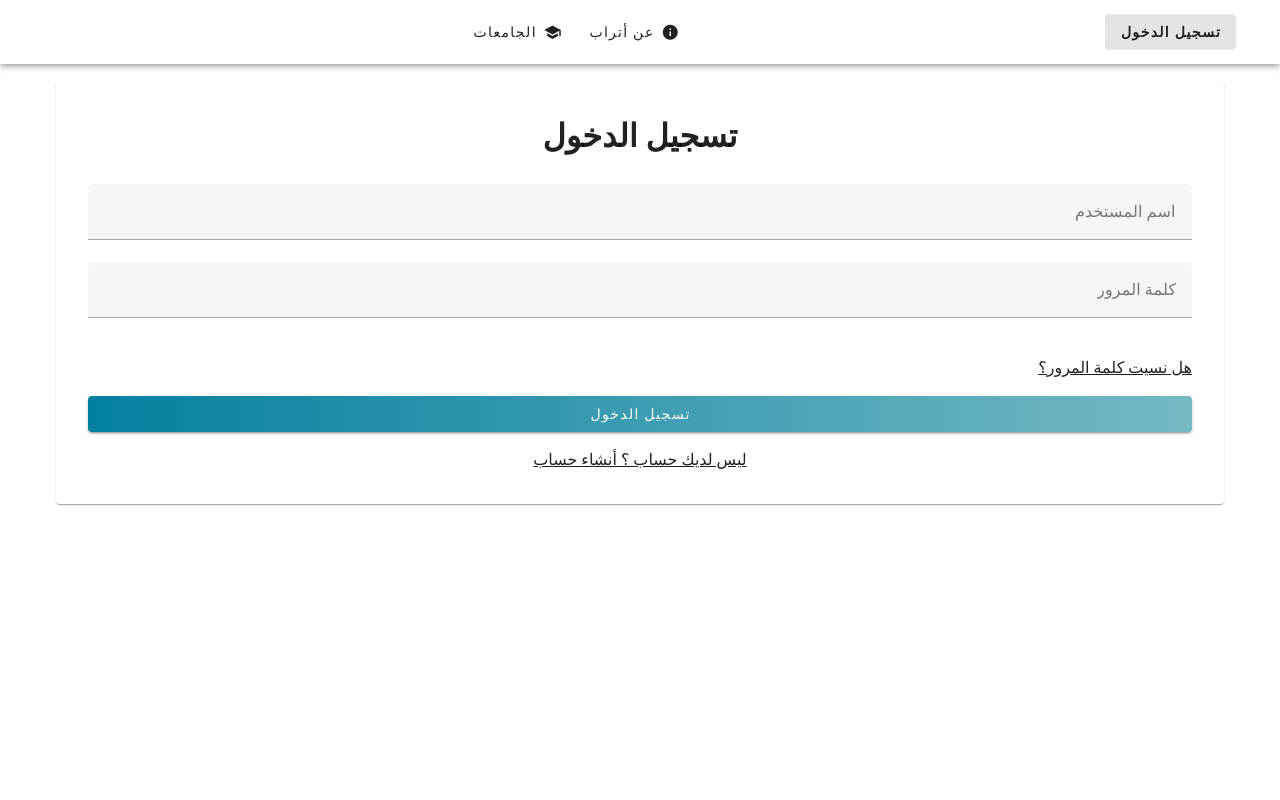
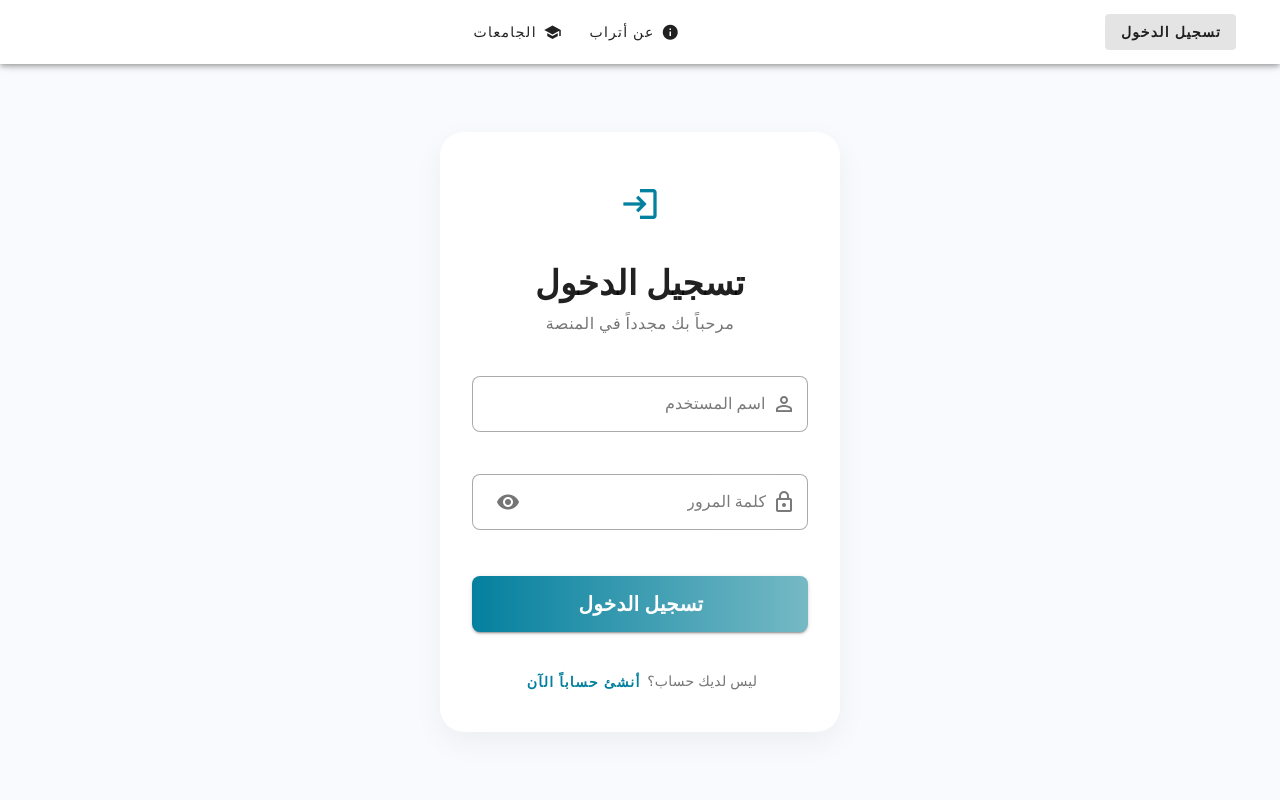
Before and after one commit to AboFawaz305/holberton-portfolio-project, a Vue app in the folder stage4/frontend/: page /login in a window 1280 px wide. Shown: the top 800 px of the page. Built offline with nearby package versions, Linux system fonts and the light colour scheme.

Commit message:
Updating UI (#101)
* added admin by pass domain
* updated registerationpage
* updated login page and fixed alerts

```diff
--- a/stage4/frontend/src/pages/LoginPage.vue
+++ b/stage4/frontend/src/pages/LoginPage.vue
@@ -4,6 +4,8 @@ import authService from '@/services/authService' // Import the authService
 export default {
   data() {
     return {
+      showPassword: false,
+      successOverlay: false,
       formData: {
         username: '',
         password: '',
@@ -23,8 +25,11 @@ export default {
   },
   methods: {
     async onSubmit() {
-      const isValid = await this.$refs.loginForm.validate() // Validate the form
-      if (!isValid) return
+      this.loginErrorMessage = ''
+      this.loginSucccessMessage = ''
+
+      const { valid } = await this.$refs.loginForm.validate()
+      if (!valid) return
 
       this.isRequestInProgress = true
 
@@ -35,13 +40,19 @@ export default {
           password: this.formData.password,
         })
 
+        this.isRequestInProgress = false // Stop button loading
+        this.successOverlay = true
         // Success message and redirect
         this.loginErrorMessage = ''
         this.loginSucccessMessage = 'تم تسجيل الدخول بنجاح'
-        setTimeout(() => this.$router.push('/organizations'), 1000)
+        setTimeout(() => this.$router.push('/organizations'), 1200)
       } catch (error) {
-        // Error handling
-        this.loginErrorMessage = `خطأ: ${error.message}`
+        const errorMap = {
+          INVALID_USERNAME: 'اسم المستخدم غير موجود',
+          INVALID_PASSWORD: 'كلمة المرور خاطئة',
+        }
+        this.loginErrorMessage =
+          errorMap[error.message] || 'فشل تسجيل الدخول، يرجى المحاولة مرة أخرى'
       } finally {
         this.isRequestInProgress = false
       }
@@ -51,71 +62,137 @@ export default {
 </script>
 
 <template>
-  <v-container class="justify-center">
-    <v-card class="pa-8" outlined>
+  <v-container fluid class="fill-height auth-bg py-10">
+    <v-overlay
+      v-model="successOverlay"
+      class="align-center justify-center"
+      persistent
+      scrim="primary"
+    >
+      <div class="text-center">
+        <v-progress-circular
+          indeterminate
+          color="white"
+          size="64"
+          width="6"
+          class="mb-4"
+        ></v-progress-circular>
+        <h2 class="text-h5 text-white font-weight-bold">جاري تحضير المنظمات...</h2>
+      </div>
+    </v-overlay>
+    <v-row justify="center">
+      <v-col cols="12" sm="8" md="6" lg="4">
+        <v-card rounded="xl" elevation="8" class="pa-8 shadow-card">
+          <div class="text-center mb-10">
+            <v-avatar color="primary-lighten-5" size="80" class="mb-4">
+              <v-icon color="primary" size="40">mdi-login</v-icon>
+            </v-avatar>
+            <h1 class="text-h4 font-weight-bold mb-2">تسجيل الدخول</h1>
+            <p class="text-body-1 text-grey-darken-1">مرحباً بك مجدداً في المنصة</p>
+          </div>
+
           <v-form ref="loginForm" @submit.prevent="onSubmit">
-        <!-- Title -->
-        <h1 class="text-center mb-6">تسجيل الدخول</h1>
-
-        <!-- Error and Success Messages -->
-        <v-alert v-if="loginErrorMessage" type="error" dismissible class="mb-4">
+            <v-expand-transition>
+              <v-alert
+                v-if="loginErrorMessage"
+                type="error"
+                variant="tonal"
+                rounded="lg"
+                class="mb-6"
+                closable
+                @click:close="loginErrorMessage = ''"
+              >
                 {{ loginErrorMessage }}
               </v-alert>
+            </v-expand-transition>
 
-        <v-alert v-if="loginSucccessMessage" type="success" dismissible class="mb-4">
+            <v-expand-transition>
+              <v-alert
+                v-if="loginSucccessMessage"
+                type="success"
+                variant="tonal"
+                rounded="lg"
+                class="mb-6"
+                closable
+                @click:close="loginSucccessMessage = ''"
+              >
                 {{ loginSucccessMessage }}
               </v-alert>
+            </v-expand-transition>
 
-        <!-- Username Field -->
             <v-text-field
+              v-model="formData.username"
               label="اسم المستخدم"
-          v-model="formData.username"
               :rules="[rules.required, rules.minLength(3), rules.maxLength(25)]"
-          outlined
+              variant="outlined"
+              rounded="lg"
+              color="primary"
+              prepend-inner-icon="mdi-account-outline"
+              class="mb-4"
               required
             />
 
-        <!-- Password Field -->
             <v-text-field
+              v-model="formData.password"
               label="كلمة المرور"
-          v-model="formData.password"
               :rules="[rules.required, rules.minLength(8), rules.maxLength(50)]"
-          type="password"
-          outlined
+              :type="showPassword ? 'text' : 'password'"
+              variant="outlined"
+              rounded="lg"
+              color="primary"
+              prepend-inner-icon="mdi-lock-outline"
+              class="mb-6"
               required
-        />
+            >
+              <template #append-inner>
+                <v-btn variant="text" icon tabindex="-1" @click="showPassword = !showPassword">
+                  <v-icon color="grey-darken-1">
+                    {{ showPassword ? 'mdi-eye-off' : 'mdi-eye' }}
+                  </v-icon>
+                </v-btn>
+              </template>
+            </v-text-field>
 
-        <!-- Forgot Password -->
-        <div class="my-4 text-right">
-          <a href="https://www.youtube.com/watch?v=dQw4w9WgXcQ"> هل نسيت كلمة المرور؟ </a>
-        </div>
-
-        <!-- Submit Button -->
             <v-btn
+              type="submit"
+              color="primary"
+              size="large"
+              block
+              rounded="lg"
+              elevation="2"
+              class="py-7 font-weight-bold text-h6 gradient-bg"
               :loading="isRequestInProgress"
               :disabled="isRequestInProgress"
-          type="submit"
-          block
-          color="primary"
-          class="gradient-bg"
             >
               تسجيل الدخول
             </v-btn>
 
-        <!-- Progress Indicator -->
-        <div v-if="isRequestInProgress" class="text-center mt-4">
-          <v-progress-circular indeterminate color="primary"></v-progress-circular>
-        </div>
-
-        <!-- Redirect to Register -->
-        <div class="text-center mt-4">
-          <RouterLink to="/register">ليس لديك حساب ؟ أنشاء حساب</RouterLink>
+            <div class="text-center mt-8 text-body-2 text-grey-darken-1">
+              ليس لديك حساب؟
+              <v-btn variant="text" color="primary" to="/register" class="px-1 font-weight-bold">
+                أنشئ حساباً الآن
+              </v-btn>
             </div>
           </v-form>
         </v-card>
+      </v-col>
+    </v-row>
   </v-container>
 </template>
 
 <style scoped>
-/* Add custom styles if needed */
+.auth-bg {
+  background-color: #f8fafd;
+}
+
+.shadow-card {
+  box-shadow: 0 10px 30px rgba(0, 0, 0, 0.05) !important;
+}
+
+.mb-4 {
+  margin-bottom: 20px !important;
+}
+.mb-6 {
+  margin-bottom: 24px !important;
+}
 </style>
--- a/stage4/frontend/src/pages/RegisterationPage.vue
+++ b/stage4/frontend/src/pages/RegisterationPage.vue
@@ -4,6 +4,7 @@ import authService from '@/services/authService' // Import the authService
 export default {
   data() {
     return {
+      showPassword: false,
       registerationForm: {
         firstname: '',
         lastname: '',
@@ -30,8 +31,11 @@ export default {
   },
   methods: {
     async onSubmit() {
-      const isValid = this.$refs.registerationForm.validate() // Validate the form
-      if (!isValid) return
+      this.registerationErrorMessage = ''
+      this.registerationSucccessMessage = ''
+
+      const { valid } = await this.$refs.registerationForm.validate()
+      if (!valid) return
 
       this.isRequestInProgress = true
 
@@ -51,7 +55,13 @@ export default {
         this.showVerificationDialog = true
       } catch (error) {
         // Error handling
-        this.registerationErrorMessage = error.message
+        const errorMap = {
+          USER_ALREADY_EXIST: 'اسم المستخدم أو البريد الإلكتروني مسجل مسبقاً',
+          'Registration failed': 'فشل الاتصال بالخادم، يرجى المحاولة لاحقاً',
+        }
+
+        this.registerationErrorMessage =
+          errorMap[error.message] || 'الرجاء التحقق من المعلومات المدخلة'
       } finally {
         this.isRequestInProgress = false
       }
@@ -65,70 +75,119 @@ export default {
 </script>
 
 <template>
-  <v-container class="justify-center">
-    <v-card outlined class="pa-8">
+  <v-container fluid class="fill-height auth-bg py-10">
+    <v-row justify="center">
+      <v-col cols="12" sm="10" md="8" lg="5">
+        <v-card rounded="xl" elevation="8" class="pa-8">
+          <div class="text-center mb-10">
+            <v-avatar color="primary-lighten-5" size="80" class="mb-4">
+              <v-icon color="primary" size="40">mdi-account-plus-outline</v-icon>
+            </v-avatar>
+            <h1 class="text-h4 font-weight-bold mb-2">إنشاء حساب جديد</h1>
+            <p class="text-body-1 text-grey-darken-1">أدخل بياناتك للانضمام إلينا</p>
+          </div>
+
           <v-form ref="registerationForm">
-        <!-- Title -->
-        <h2 class="text-center mb-6">إنشاء حساب جديد</h2>
-
-        <!-- Error and Success Messages -->
-        <v-alert v-if="registerationErrorMessage" type="error" dismissible class="mb-4">
+            <v-expand-transition>
+              <v-alert
+                v-if="registerationErrorMessage"
+                type="error"
+                variant="tonal"
+                rounded="lg"
+                class="mb-6"
+                closable
+                @click:close="registerationErrorMessage = ''"
+              >
                 {{ registerationErrorMessage }}
               </v-alert>
+            </v-expand-transition>
 
-        <v-alert v-if="registerationSucccessMessage" type="success" dismissible class="mb-4">
+            <v-expand-transition>
+              <v-alert
+                v-if="registerationSucccessMessage"
+                type="success"
+                variant="tonal"
+                rounded="lg"
+                class="mb-6"
+                @click:close="registerationSucccessMessage = ''"
+              >
                 {{ registerationSucccessMessage }}
               </v-alert>
+            </v-expand-transition>
 
-        <!-- First Name -->
+            <v-row dense class="mb-2">
+              <v-col cols="12" sm="6">
                 <v-text-field
-          label="الإسم الأول"
                   v-model="registerationForm.firstname"
                   :rules="[rules.required, rules.min(3), rules.max(25)]"
-          outlined
+                  label="الإسم الأول"
+                  variant="outlined"
+                  rounded="lg"
+                  color="primary"
+                  prepend-inner-icon="mdi-account-outline"
                   required
+                  class="mb-2"
+                />
+              </v-col>
+              <v-col cols="12" sm="6">
+                <v-text-field
+                  v-model="registerationForm.lastname"
+                  :rules="[rules.required, rules.min(3), rules.max(25)]"
+                  label="الإسم الأخير"
+                  variant="outlined"
+                  rounded="lg"
+                  color="primary"
+                  required
+                  class="mb-2"
+                />
+              </v-col>
+            </v-row>
+
+            <v-text-field
+              v-model="registerationForm.username"
+              :rules="[rules.required, rules.min(3), rules.max(25)]"
+              label="إسم المستخدم"
+              variant="outlined"
+              rounded="lg"
+              color="primary"
+              prepend-inner-icon="mdi-at"
+              required
+              class="mb-4"
             />
 
-        <!-- Last Name -->
             <v-text-field
-          label="الإسم الأخير"
-          v-model="registerationForm.lastname"
-          :rules="[rules.required, rules.min(3), rules.max(25)]"
-          outlined
+              v-model="registerationForm.email"
+              :rules="[rules.required, rules.email]"
+              label="البريد الإلكتروني"
+              variant="outlined"
+              rounded="lg"
+              color="primary"
+              prepend-inner-icon="mdi-email-outline"
               required
+              class="mb-4"
             />
 
-        <!-- Username -->
             <v-text-field
-          label="إسم المستخدم"
-          v-model="registerationForm.username"
-          :rules="[rules.required, rules.min(3), rules.max(25)]"
-          outlined
-          required
-        />
-
-        <!-- Email -->
-        <v-text-field
-          label="الإيميل"
-          v-model="registerationForm.email"
-          :rules="[rules.required, rules.email]"
-          outlined
-          required
-        />
-
-        <!-- Password -->
-        <v-text-field
-          label="كلمة السر"
               v-model="registerationForm.password"
               :rules="[rules.required, rules.min(8), rules.max(50)]"
-          type="password"
-          outlined
-          required
-        />
+              label="كلمة السر"
+              :type="showPassword ? 'text' : 'password'"
+              variant="outlined"
+              rounded="lg"
+              color="primary"
+              prepend-inner-icon="mdi-lock-outline"
+              class="mb-4"
+            >
+              <template #append-inner>
+                <v-btn variant="text" icon tabindex="-1" @click="showPassword = !showPassword">
+                  <v-icon color="grey-darken-1">
+                    {{ showPassword ? 'mdi-eye-off' : 'mdi-eye' }}
+                  </v-icon>
+                </v-btn>
+              </template>
+            </v-text-field>
 
-        <!-- Repeat Password -->
             <v-text-field
-          label="أعد كتابة كلمة السر"
               v-model="registerationForm.repeatPassword"
               :rules="[
                 rules.required,
@@ -136,48 +195,87 @@ export default {
                 rules.max(50),
                 rules.passwordsMatch(registerationForm.password),
               ]"
-          type="password"
-          outlined
-          required
-        />
+              label="تأكيد كلمة السر"
+              :type="showPassword ? 'text' : 'password'"
+              variant="outlined"
+              rounded="lg"
+              color="primary"
+              prepend-inner-icon="mdi-lock-check-outline"
+              class="mb-2"
+            >
+              <template #append-inner>
+                <v-btn variant="text" icon tabindex="-1" @click="showPassword = !showPassword">
+                  <v-icon color="grey-darken-1">
+                    {{ showPassword ? 'mdi-eye-off' : 'mdi-eye' }}
+                  </v-icon>
+                </v-btn>
+              </template>
+            </v-text-field>
 
-        <!-- Terms and Conditions -->
-        <div class="my-4">
+            <div class="mb-2">
               <v-checkbox
                 v-model="isTheUserAgreeToTermsAndConditions"
                 :rules="[rules.required]"
-            label="أنا أوافق على الشروط والأحكام"
-          />
+                color="primary"
+                hide-details
+              >
+                <template v-slot:label>
+                  <div class="text-body-2">أوافق على الشروط والأحكام</div>
+                </template>
+              </v-checkbox>
             </div>
 
-        <!-- Submit Button -->
             <v-btn
               color="primary"
-          large
+              size="large"
               block
+              rounded="lg"
+              elevation="2"
+              class="mt-4 font-weight-bold py-7 text-h6 gradient-bg"
               :disabled="!isTheUserAgreeToTermsAndConditions || isRequestInProgress"
-          class="gradient-bg"
               @click="onSubmit"
             >
               <template v-if="isRequestInProgress">
-            <v-progress-circular indeterminate color="white" size="16" /> جاري الإرسال
+                <v-progress-circular indeterminate color="white" size="20" class="me-2" />
+                جاري الإرسال...
               </template>
               <template v-else>إنشاء حساب</template>
             </v-btn>
+
+            <div class="text-center mt-8 text-body-2 text-grey-darken-1">
+              لديك حساب بالفعل؟
+              <v-btn variant="text" color="primary" to="/login" class="px-1 font-weight-bold">
+                تسجيل الدخول
+              </v-btn>
+            </div>
           </v-form>
         </v-card>
+      </v-col>
+    </v-row>
 
-    <v-dialog v-model="showVerificationDialog" max-width="400" persistent>
-      <v-card class="pa-6 text-center">
-        <v-icon color="success" size="64" class="mb-4">mdi-email-check</v-icon>
-        <h3 class="mb-4">تم إرسال رسالة التحقق</h3>
-        <p class="mb-6">يرجى التحقق من بريدك الإلكتروني والنقر على رابط التأكيد</p>
-        <v-btn color="primary" block @click="onDialogClose">حسناً</v-btn>
+    <v-dialog v-model="showVerificationDialog" max-width="450" persistent>
+      <v-card class="pa-8 text-center" rounded="xl">
+        <v-avatar color="success-lighten-5" size="90" class="mb-6">
+          <v-icon color="success" size="50">mdi-email-check-outline</v-icon>
+        </v-avatar>
+        <h3 class="text-h5 font-weight-bold mb-4">تم إرسال رسالة التحقق</h3>
+        <p class="text-body-1 text-grey-darken-1 mb-8">
+          يرجى التحقق من بريدك الإلكتروني والنقر على رابط التأكيد لتنشيط حسابك.
+        </p>
+        <v-btn color="primary" block size="large" rounded="lg" @click="onDialogClose">
+          حسناً
+        </v-btn>
       </v-card>
     </v-dialog>
   </v-container>
 </template>
 
 <style scoped>
-/* Add styles if needed */
+.auth-bg {
+  background-color: #f8fafd;
+}
+
+.v-card {
+  box-shadow: 0 10px 30px rgba(0, 0, 0, 0.05) !important;
+}
 </style>
```
Lines whose indentation alone changed are shown as unchanged.
